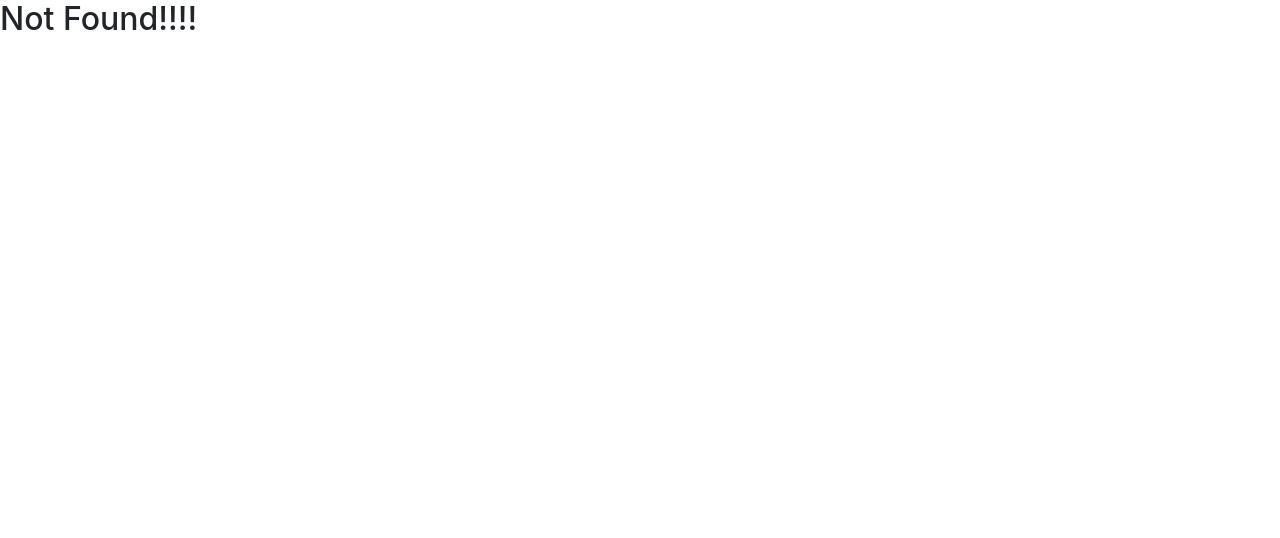
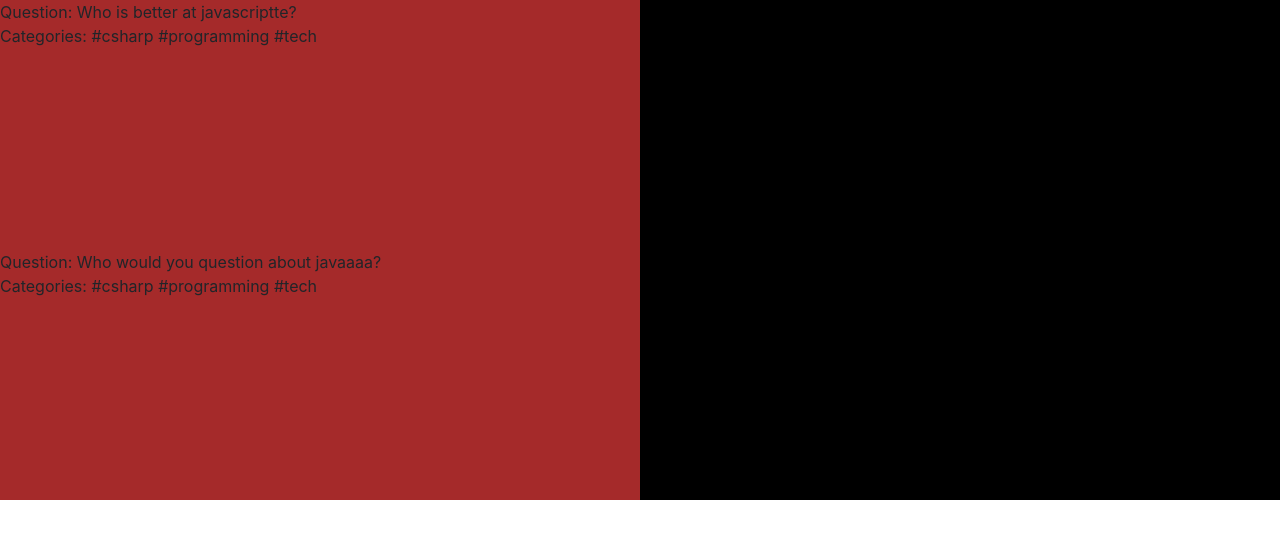
Before and after one commit to vitmistina/skill-comparator, a React (Create React App) app: page /new in a window 1280 px wide. Before the commit this address had no page. Shown: the top 538 px of the page. Built offline with nearby package versions, Linux system fonts and the light colour scheme.

Commit message:
Created QuestionsMenu

```diff
--- a/src/HomePage.js
+++ b/src/HomePage.js
@@ -14,7 +14,7 @@ class HomePage extends React.Component {
   };
 
   goToStart = () => {
-    this.props.history.push(`/questions/123`);
+    this.props.history.push(`/new/`);
   };
 
   render() {
--- /dev/null
+++ b/src/Question.js
@@ -0,0 +1,25 @@
+import React from "react";
+import QRCode from "qrcode";
+import "./Question.css";
+
+class Question extends React.Component {
+  constructor(props) {
+    super(props);
+    this.qrCodeDataRef = React.createRef();
+  }
+
+  removeQuestion = () => {
+    alert("Question to remove!");
+  };
+
+  render() {
+    return (
+      <div className="question1">
+        <div>Question: {this.props.question.question}</div>
+        <div>Categories: #csharp #programming #tech </div>
+      </div>
+    );
+  }
+}
+
+export default Question;
--- /dev/null
+++ b/src/QuestionsMenu.css
@@ -0,0 +1,15 @@
+.questionsMainGrid {
+  display: grid;
+  grid-template-columns: 1fr 1fr;
+  grid-template-rows: 500px;
+}
+
+.questionsGrid {
+  display: grid;
+  background-color: brown;
+}
+
+.newQuestionGrid {
+  display: grid;
+  background-color: black;
+}
--- /dev/null
+++ b/src/QuestionsMenu.js
@@ -0,0 +1,48 @@
+import React from "react";
+import Question from "./Question";
+import "./QuestionsMenu.css";
+
+class QuestionsMenu extends React.Component {
+  constructor(props) {
+    super(props);
+    this.qrCodeDataRef = React.createRef();
+  }
+
+  state = {
+    questions: [
+      {
+        id: 1,
+        question: "Who is better at javascriptte?",
+        categories: ["skills", "programming", "technical"]
+      },
+      {
+        id: 2,
+        question: "Who would you question about javaaaa?",
+        categories: ["skills", "technical"]
+      }
+    ]
+  };
+
+  addQuestion = () => {
+    this.props.history.push(`/questions/123`);
+  };
+
+  removeQuestion = () => {
+    this.props.history.push(`/questions/123`);
+  };
+
+  render() {
+    return (
+      <div className="questionsMainGrid">
+        <div className="questionsGrid">
+          {Object.keys(this.state.questions).map(key => (
+            <Question question={this.state.questions[key]} />
+          ))}
+        </div>
+        <div className="newQuestionGrid"></div>
+      </div>
+    );
+  }
+}
+
+export default QuestionsMenu;
--- a/src/Router.js
+++ b/src/Router.js
@@ -5,6 +5,7 @@ import NotFound from "./NotFound";
 import Results from "./Results";
 import LiveComparator from "./LiveComparator";
 import HomePage from "./HomePage";
+import QuestionsMenu from "./QuestionsMenu";
 
 const Router = () => (
   <BrowserRouter>
@@ -12,6 +13,7 @@ const Router = () => (
       <Route path="/results/:Id" render={props => <Results {...props} />} />
       <Route path="/live/:Id" render={props => <LiveComparator {...props} />} />
       <Route path="/questions/:Id" render={props => <App {...props} />} />
+      <Route path="/new/" render={props => <QuestionsMenu {...props} />} />
       <Route exact path="/" component={HomePage} />
       <Route component={NotFound} />
     </Switch>
```
Also changed, not shown: src/Question.css (added).
